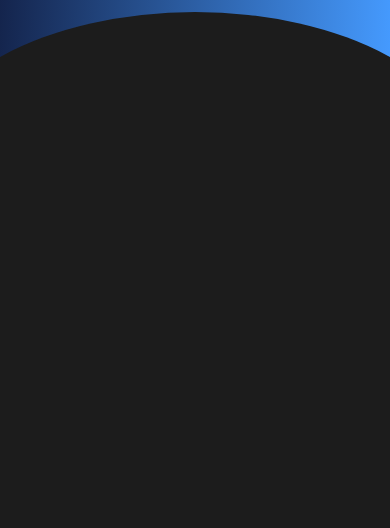
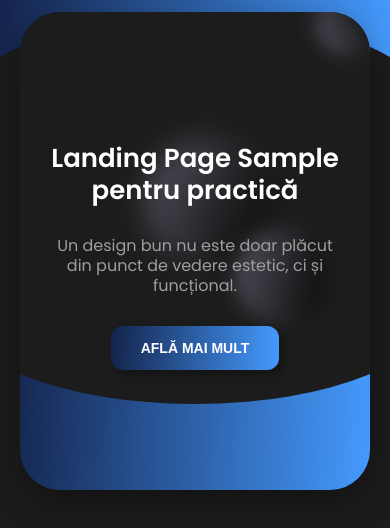
Before and after one commit to ALexLatcovschi/frontend-app, a plain HTML site: page pages/ro/index.html in a window 390 px wide. Shown: the part 70-598 px from the top of the page. Drawn offline with nearby package versions, Linux system fonts and the light colour scheme.

Commit message:
make top screen responsive

```diff
--- a/scripts/renderer.js
+++ b/scripts/renderer.js
@@ -51,7 +51,7 @@ document.addEventListener('DOMContentLoaded', async () => {
     await loadComponent('main', '../../components/main.html');
 
     await loadComponent('header', '../../components/header.html');
-    // await loadComponent('top-screen', '../../components/top-screen.html');
+    await loadComponent('top-screen', '../../components/top-screen.html');
 
     // await loadComponent('footer', '../../components/footer.html');
     // document.getElementById('year').textContent = new Date().getFullYear();
--- a/styles/components/top-screen.css
+++ b/styles/components/top-screen.css
@@ -12,7 +12,6 @@
 .top-screen-container .top-screen-inner {
     padding: 174px 40px 4px;
     background: #1C1C1C;
-    z-index: 1;
     position: relative;
 }
 
@@ -26,6 +25,8 @@
     width: 100%;
     position: relative;
     margin: 0 auto 30px auto;
+    z-index: 100;
+    position: relative;
 }
 
 .top-screen-container .top-screen-inner .subtitle {
@@ -33,11 +34,15 @@
     max-width: 433px;
     margin: 0 auto 30px auto;
     width: 100%;
+    z-index: 100;
+    position: relative;
 }
 
 .top-screen-inner button {
     margin: auto;
     display: flex;
+    z-index: 100;
+    position: relative;
 }
 
 .top-screen-container .parallax-1 {
@@ -74,3 +79,30 @@
     border-radius: 0 0 50% 50%;
     margin-left: -20%;
 }
+
+@media (max-width: 1440px) {
+    .top-screen-container {
+        margin: -140px 20px 0;
+    }
+}
+
+@media (max-width: 991px) {
+    .top-screen-container {
+        margin: -50px 20px 0;
+        padding-bottom: 120px;
+    }
+
+    .top-screen-container .radius-element {
+        height: 200px;
+    }
+
+    .top-screen-container .top-screen-inner {
+        padding: 130px 24px 0;
+    }
+
+    .top-screen-container .top-screen-inner .title {
+        font-size: 26px;
+        line-height: 32px;
+        margin-bottom: 30px;
+    }
+}
--- a/styles/main.css
+++ b/styles/main.css
@@ -154,3 +154,22 @@ body {
 .loader-container.hidden {
     display: none;
 }
+
+@media (max-width: 991px) {
+    .app-label {
+        font-size: 16px;
+        line-height: 20px;
+    }
+
+    .primary-btn {
+        padding: 12px 30px;
+        font-size: 14px;
+        line-height: 20px;
+    }
+
+    .secondary-btn {
+        padding: 12px 30px;
+        font-size: 14px;
+        line-height: 20px;
+    }
+}
```
